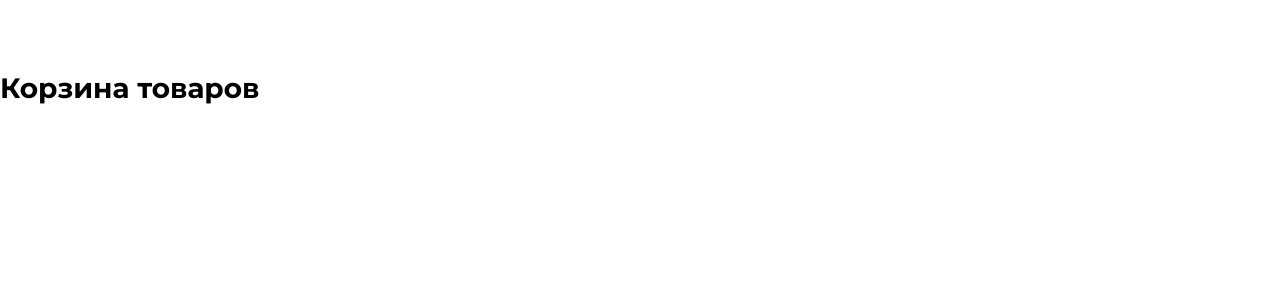
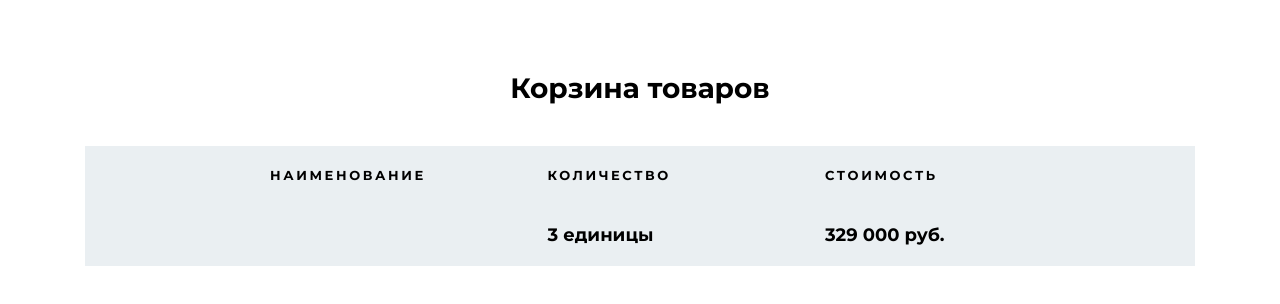
Before and after one commit to artyomevsyukov/Cart, a plain HTML site: page index.html in a window 1280 px wide. Drawn offline with Linux system fonts and the light colour scheme.

Commit message:
added header footer

```diff
--- a/index.html
+++ b/index.html
@@ -10,16 +10,24 @@
   <body>
     <section class="section-cart">
       <header class="section-cart__header">
-        <div class="contaner">
+        <div class="container">
           <h1 class="title-1">Корзина товаров</h1>
         </div>
       </header>
       <div class="section-cart__body">
         <div class="container">
           <section class="cart">
-            <header class="cart-header"></header>
+            <header class="cart-header">
+              <div class="cart-header__title">Наименование</div>
+              <div class="cart-header__count">Количество</div>
+              <div class="cart-cost">Стоимость</div>
+            </header>
+
             <section class="product"></section>
-            <footer class="cart-footer"></footer>
+            <footer class="cart-footer">
+              <div class="cart-footer__count">3 единицы</div>
+              <div class="cart-footer__price">329 000 руб.</div>
+            </footer>
           </section>
         </div>
       </div>
--- a/sass/blocks/_cart-footer.scss
+++ b/sass/blocks/_cart-footer.scss
@@ -0,0 +1,14 @@
+.cart-footer {
+  display: grid;
+  grid-template-columns: 5fr 3fr 4fr;
+
+  padding: 19px 0;
+  background-color: #eaeff2;
+
+  font-weight: 700;
+  font-size: 18px;
+  line-height: 1.2;
+}
+.cart-footer__count {
+  grid-column-start: 2;
+}
--- a/sass/blocks/_cart-header.scss
+++ b/sass/blocks/_cart-header.scss
@@ -0,0 +1,17 @@
+.cart-header {
+  display: grid;
+  grid-template-columns: 2fr 3fr 3fr 3fr 1fr;
+
+  padding: 22px 0;
+  background-color: #eaeff2;
+
+  font-weight: 700;
+  font-size: 13px;
+  line-height: 1.2;
+  letter-spacing: 0.2em;
+  text-transform: uppercase;
+}
+
+.cart-header__title {
+  grid-column-start: 2;
+}
--- a/sass/blocks/_section-cart.scss
+++ b/sass/blocks/_section-cart.scss
@@ -4,6 +4,7 @@
 }
 .section-cart__header {
   margin-bottom: 40px;
+  text-align: center;
 }
 .section-cart__body {
 }
--- a/sass/main.scss
+++ b/sass/main.scss
@@ -5,4 +5,7 @@
 
 //Bloks
 @import "./blocks/section-cart";
-@import "./blocks/title";
+@import "./blocks/titles";
+@import "./blocks/cart-header";
+@import "./blocks/product";
+@import "./blocks/cart-footer";
```
Also changed, not shown: css/main.css, sass/blocks/_titles.scss (renamed from sass/blocks/_title.scss), 1 other file.
